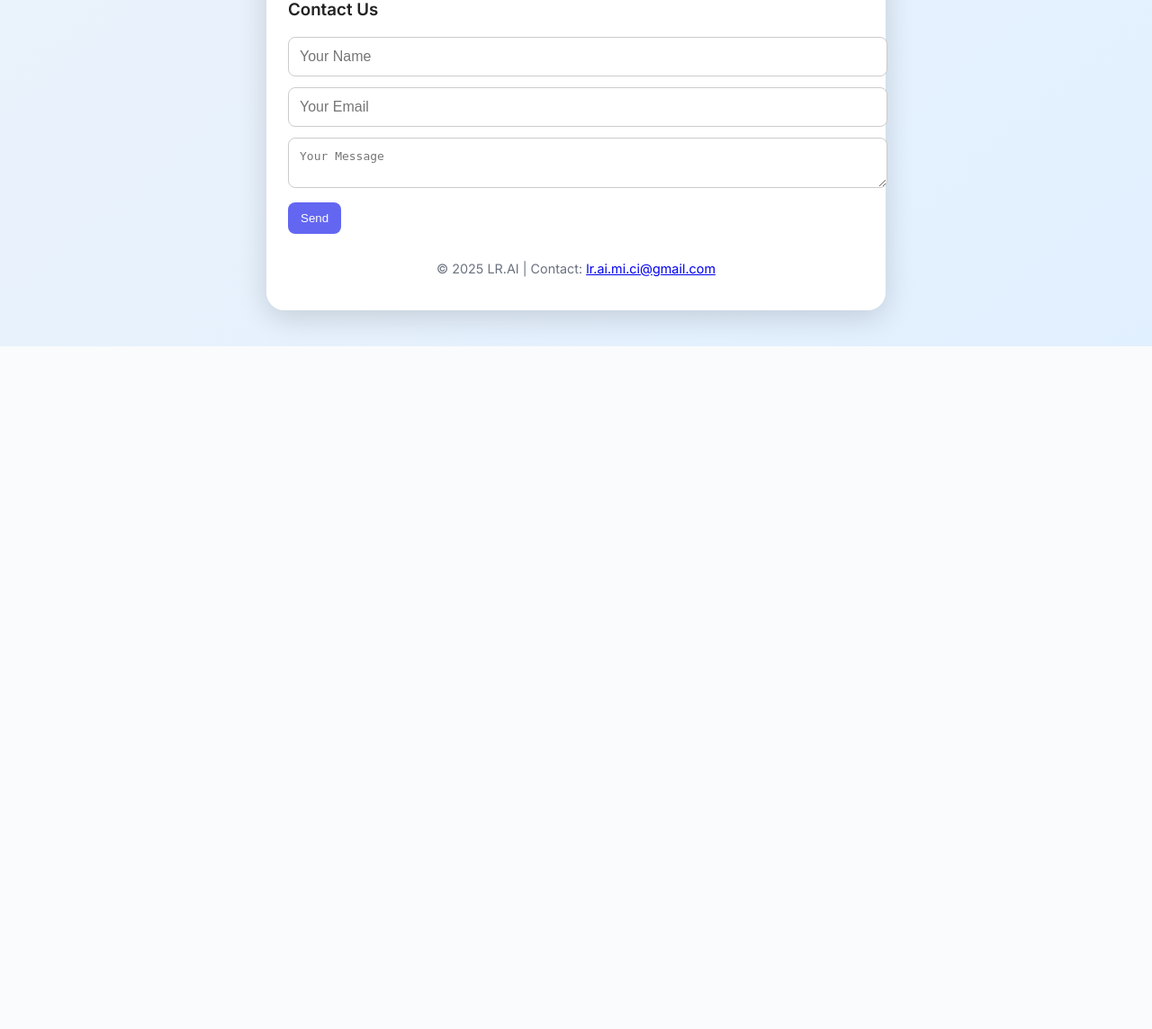
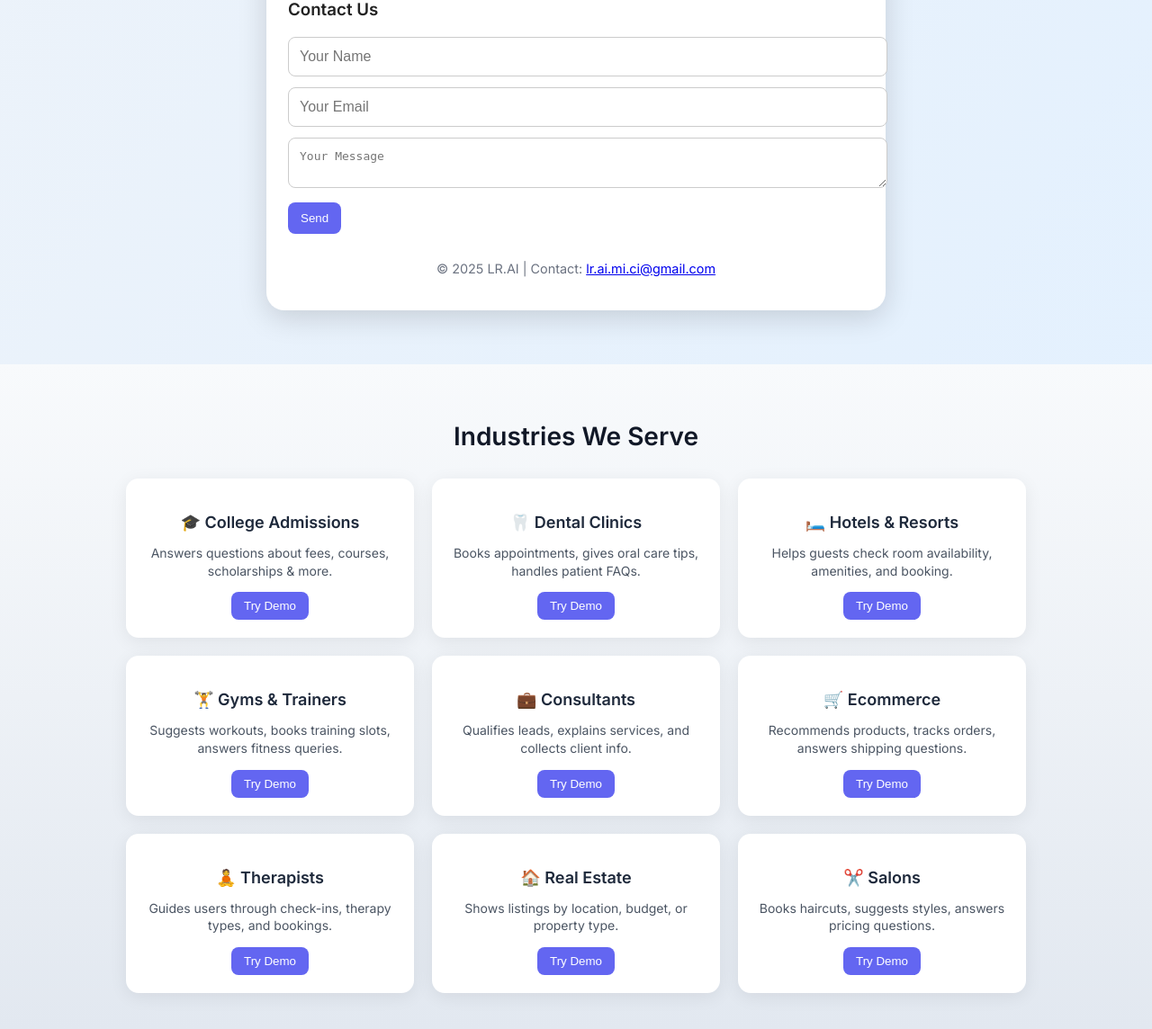
Before and after one commit to rajat270369/lr-ai-chatbot, a Flask app: page / in a window 1280 px wide. Shown: the part 684-1828 px from the top of the page at 90% size. Before the commit the page ends 1069 px from the top, so only its background shows below. Run offline with Flask 3, Linux system fonts and the light colour scheme.

Commit message:
Add industry section with chatbot demos

```diff
--- a/static/style.css
+++ b/static/style.css
@@ -23,6 +23,86 @@ header {
   align-items: center;
   justify-content: space-between;
 }
+.industries-section {
+  margin-top: 60px;
+  padding: 40px 20px;
+  text-align: center;
+  background: linear-gradient(to bottom, #f8fafc, #e2e8f0);
+  transition: background 0.4s;
+}
+
+.industries-section h2 {
+  font-size: 28px;
+  margin-bottom: 30px;
+  color: #111827;
+}
+
+.industries-grid {
+  display: grid;
+  grid-template-columns: repeat(auto-fit, minmax(240px, 1fr));
+  gap: 20px;
+  max-width: 1000px;
+  margin: 0 auto;
+}
+
+.industry-card {
+  background: white;
+  border-radius: 14px;
+  box-shadow: 0 4px 20px rgba(0,0,0,0.07);
+  padding: 20px;
+  transition: transform 0.3s, box-shadow 0.3s;
+}
+
+.industry-card:hover {
+  transform: translateY(-4px);
+  box-shadow: 0 8px 28px rgba(0,0,0,0.1);
+}
+
+.industry-card h3 {
+  font-size: 18px;
+  margin-bottom: 10px;
+  color: #1e293b;
+}
+
+.industry-card p {
+  font-size: 14px;
+  color: #4b5563;
+  margin-bottom: 14px;
+  line-height: 1.4;
+}
+
+.industry-card button {
+  background: #6366f1;
+  color: white;
+  border: none;
+  padding: 8px 14px;
+  border-radius: 8px;
+  cursor: pointer;
+  transition: background 0.3s ease;
+}
+
+.industry-card button:hover {
+  background: #4f46e5;
+}
+
+/* 🌙 Dark Mode Support */
+.dark .industries-section {
+  background: #1e293b;
+}
+
+.dark .industry-card {
+  background: #334155;
+  color: white;
+}
+
+.dark .industry-card h3 {
+  color: #f8fafc;
+}
+
+.dark .industry-card p {
+  color: #cbd5e1;
+}
+
 
 .logo {
   height: 40px;
--- a/templates/index.html
+++ b/templates/index.html
@@ -112,5 +112,66 @@
       document.body.classList.toggle("dark");
     });
   </script>
+<section class="industries-section">
+  <h2>Industries We Serve</h2>
+  <div class="industries-grid">
+
+    <div class="industry-card">
+      <h3>🎓 College Admissions</h3>
+      <p>Answers questions about fees, courses, scholarships & more.</p>
+      <button>Try Demo</button>
+    </div>
+
+    <div class="industry-card">
+      <h3>🦷 Dental Clinics</h3>
+      <p>Books appointments, gives oral care tips, handles patient FAQs.</p>
+      <button>Try Demo</button>
+    </div>
+
+    <div class="industry-card">
+      <h3>🛏️ Hotels & Resorts</h3>
+      <p>Helps guests check room availability, amenities, and booking.</p>
+      <button>Try Demo</button>
+    </div>
+
+    <div class="industry-card">
+      <h3>🏋️ Gyms & Trainers</h3>
+      <p>Suggests workouts, books training slots, answers fitness queries.</p>
+      <button>Try Demo</button>
+    </div>
+
+    <div class="industry-card">
+      <h3>💼 Consultants</h3>
+      <p>Qualifies leads, explains services, and collects client info.</p>
+      <button>Try Demo</button>
+    </div>
+
+    <div class="industry-card">
+      <h3>🛒 Ecommerce</h3>
+      <p>Recommends products, tracks orders, answers shipping questions.</p>
+      <button>Try Demo</button>
+    </div>
+
+    <div class="industry-card">
+      <h3>🧘 Therapists</h3>
+      <p>Guides users through check-ins, therapy types, and bookings.</p>
+      <button>Try Demo</button>
+    </div>
+
+    <div class="industry-card">
+      <h3>🏠 Real Estate</h3>
+      <p>Shows listings by location, budget, or property type.</p>
+      <button>Try Demo</button>
+    </div>
+
+    <div class="industry-card">
+      <h3>✂️ Salons</h3>
+      <p>Books haircuts, suggests styles, answers pricing questions.</p>
+      <button>Try Demo</button>
+    </div>
+
+  </div>
+</section>
+
 </body>
 </html>
```
